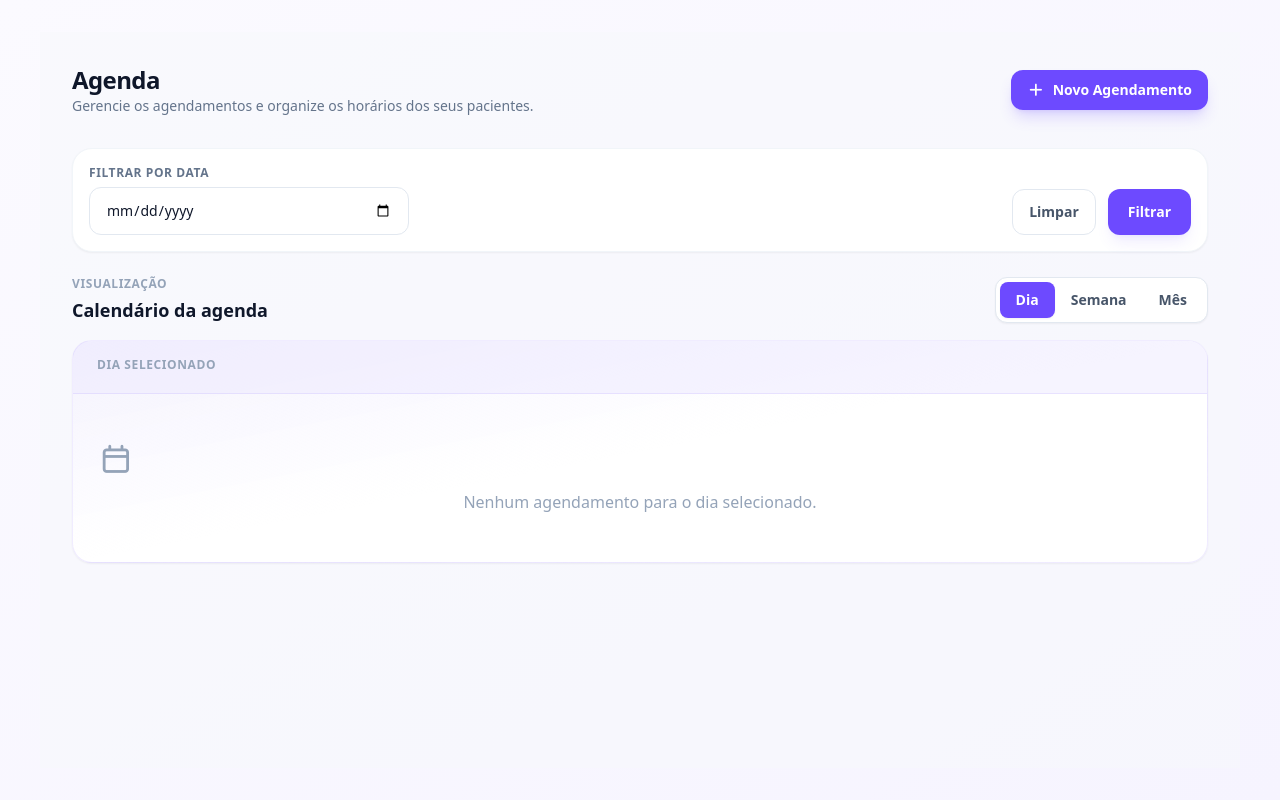
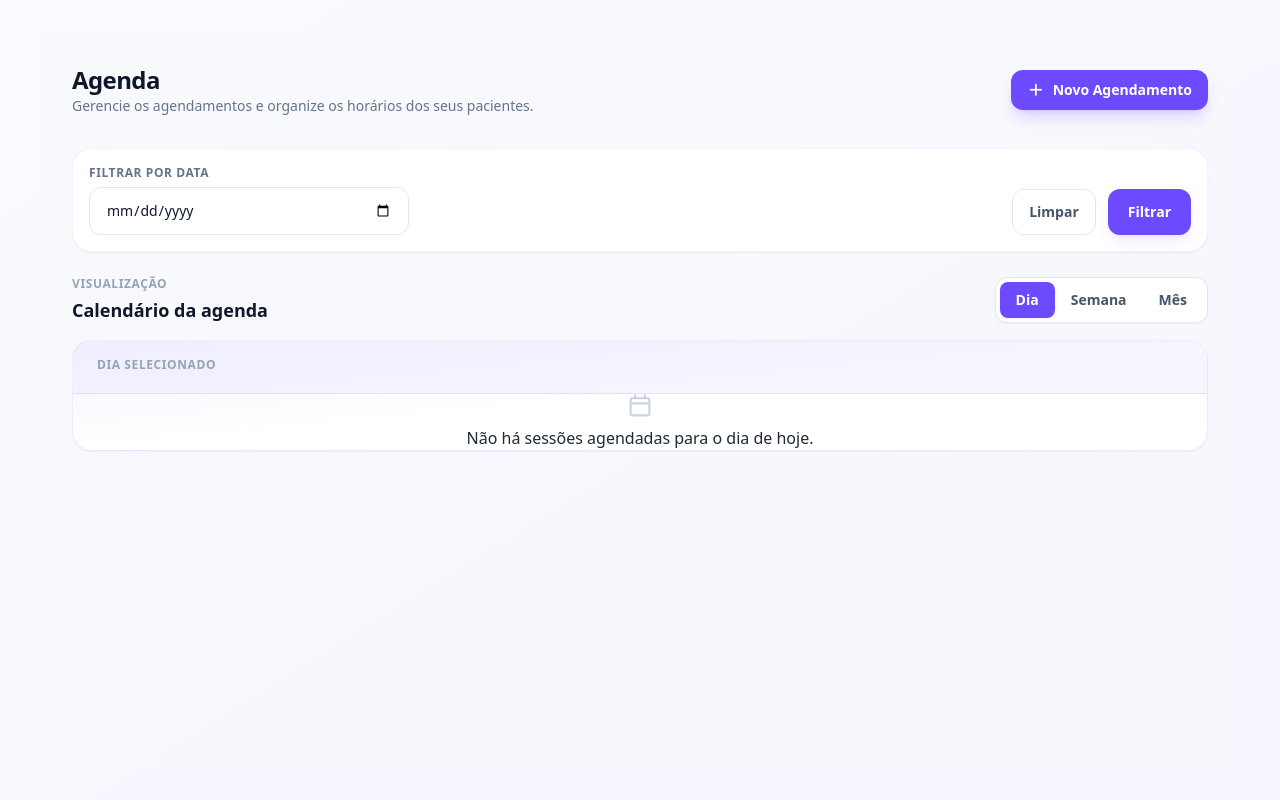
Before and after one commit to leticiazlopes/psicoplus, a Django app: template templates/agenda/agendamentos_lista.html in a window 1280 px wide. Run offline with Django 4.2, Linux system fonts and the light colour scheme; the template is opened without the code that fills it, so the values that code supplies are empty; some libraries are stand-ins or nearby versions.

Commit message:
PSI-179: exibir apenas agendamentos do dia na tela inical

```diff
--- a/dashboard/views.py
+++ b/dashboard/views.py
@@ -54,7 +54,7 @@ def dashboard_view(request):
         proximas_sessoes = (
             Sessao.objects.filter(
                 psicologo=psicologo_logado,
-                data__gte=hoje,
+                data=hoje,
             )
             .select_related("paciente")
             .order_by("data", "horario_inicio")[:5]
--- a/templates/agenda/agendamentos_lista.html
+++ b/templates/agenda/agendamentos_lista.html
@@ -282,10 +282,15 @@
                 </div>
             </div>
             {% empty %}
-            <div class="px-6 py-12 text-center text-slate-400">
-                <i class="fa-regular fa-calendar text-3xl mb-3 block"></i> Nenhum agendamento para o dia selecionado.
-            </div>
-            {% endfor %}
+                    <tr>
+                        <td colspan="3" class="py-10 text-center text-sm font-medium italic text-slate-400">
+                            <div class="flex flex-col items-center justify-center gap-2">
+                                <i class="fa-regular fa-calendar text-[24px] text-slate-300"></i>
+                                Não há sessões agendadas para o dia de hoje.
+                            </div>
+                        </td>
+                    </tr>
+                    {% endfor %}
         </div>
     </div>
 
```
